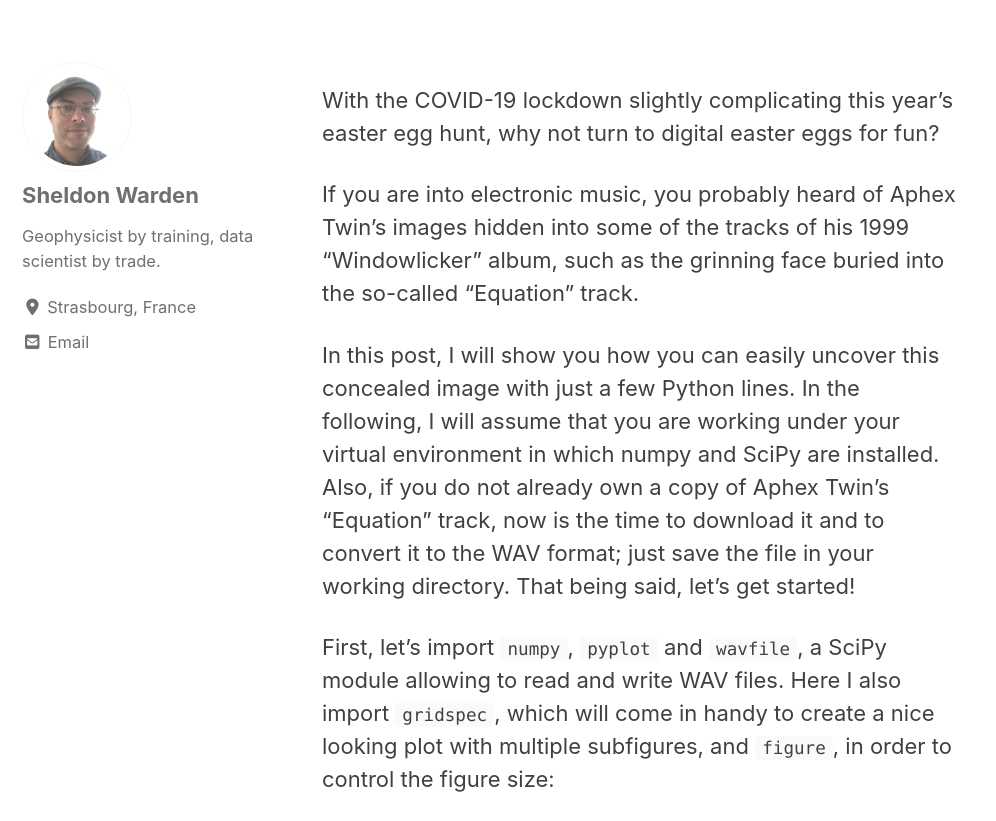
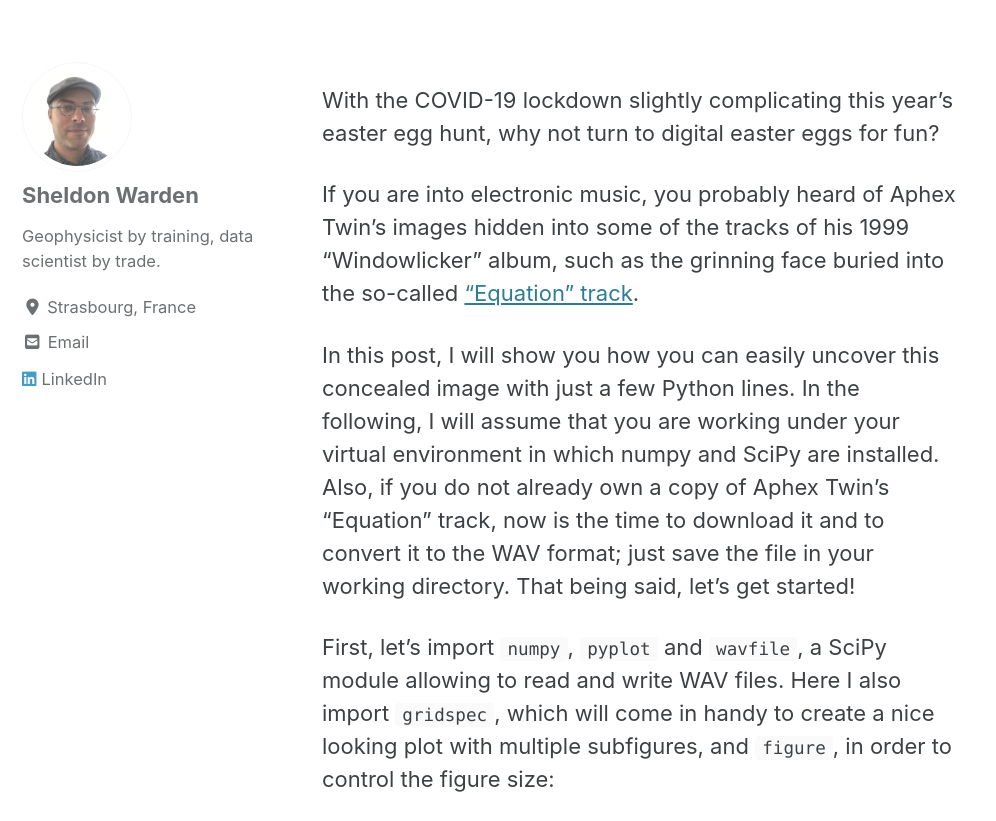
Before and after one commit to Ovide19/blog, a Jekyll site: the page built from _posts/2020-04-12-equation.md, in a window 1280 px wide and 900 px high, scrolled down 443 px, cut to the strip 79-900 px from the top of the window. Shown: the whole strip, without its empty margins (0-996 px from the left). Built offline with Jekyll 4.4.1, drawn with Linux system fonts in a browser that asks for light colours; cached includes are drawn as plain includes; nearby versions of some CDN libraries.

Commit message:
add linkedin link

```diff
--- a/_config.yml
+++ b/_config.yml
@@ -118,8 +118,8 @@
       icon: "fab fa-fw fa-instagram"
       # url: "https://instagram.com/"
     - label: "LinkedIn"
-      icon: "fab fa-fw linkedin"
-      #url: "https://www.linkedin.com/in/sheldonwarden/"
+      icon: "fab fa-linkedin"
+      url: "https://www.linkedin.com/in/sheldonwarden/"
 
 # Site Footer
 footer:
--- a/_posts/2020-04-12-equation.md
+++ b/_posts/2020-04-12-equation.md
@@ -12,7 +12,7 @@
 
 With the COVID-19 lockdown slightly complicating this year's easter egg hunt, why not turn to digital easter eggs for fun?
 
-If you are into electronic music, you probably heard of Aphex Twin's images hidden into some of the tracks of his 1999 "Windowlicker" album, such as the grinning face buried into the so-called "Equation" track.
+If you are into electronic music, you probably heard of Aphex Twin's images hidden into some of the tracks of his 1999 "Windowlicker" album, such as the grinning face buried into the so-called ["Equation" track](https://www.youtube.com/watch?v=i49ODCnEAZI).
 
 In this post, I will show you how you can easily uncover this concealed image with just a few Python lines. In the following, I will assume that you are working under your virtual environment in which numpy and SciPy are installed. Also, if you do not already own a copy of Aphex Twin's "Equation" track, now is the time to download it and to convert it to the WAV format; just save the file in your working directory. That being said, let's get started!
 
```
